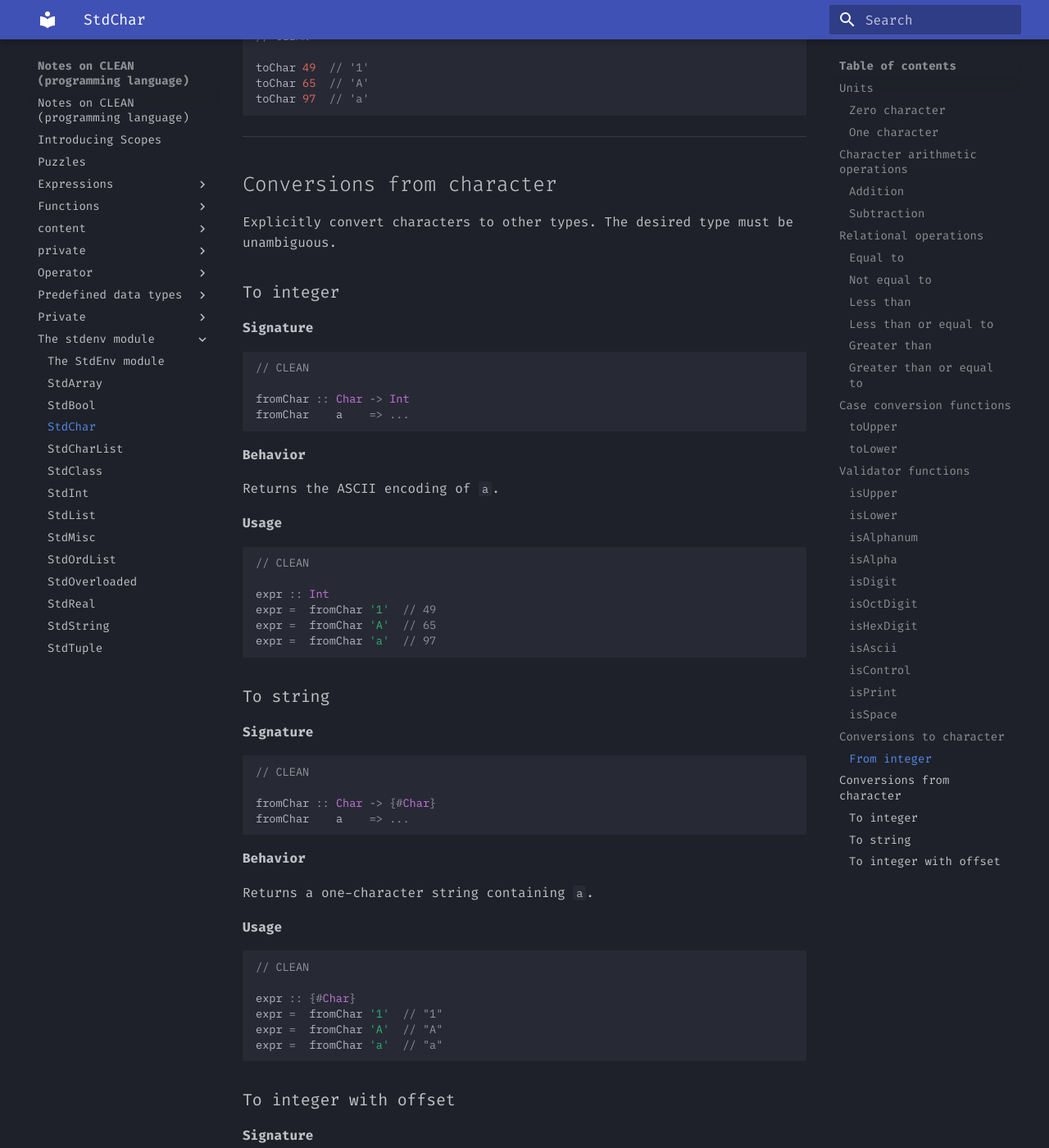
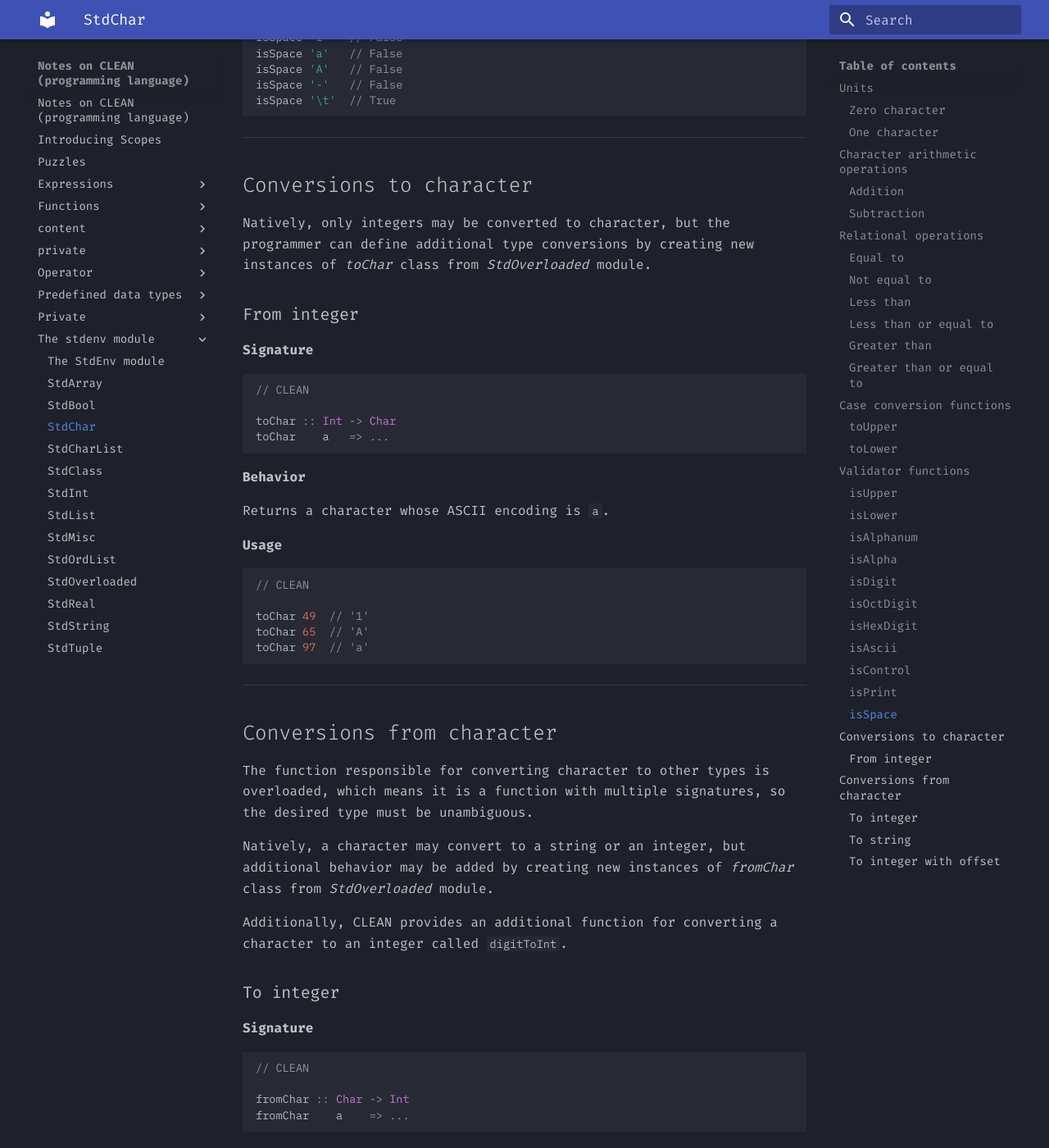
Before and after one commit to Eurydia/notes-on-clean-programming-language, an MkDocs documentation site: the page built from docs/the-stdenv-module/stdchar.md, in a window 1280 px wide and 1400 px high, scrolled down 12753 px. Shown: the whole window at 82% size. Built offline with MkDocs 1.6.1 and Material for MkDocs 9.7.7, drawn with Linux system fonts in a browser that asks for light colours; some of the changed text lies outside the part shown.

Commit message:
Update stdchar.md

````diff
--- a/docs/the-stdenv-module/stdchar.md
+++ b/docs/the-stdenv-module/stdchar.md
@@ -1,12 +1,17 @@
 ---
-Date of last full revision: 16/DEC/2023
+Date of last full revision: 25/DEC/2023
 ---
 
 # StdChar
 
+This module can be imported individually or as a part of the *Standard Environment*.
+It defines many critical operations and functions on the character type.
+
 Visit [StdChar](https://cloogle.org/src/#base-stdenv/StdChar;icl;line=1) on Cloogle for source code of this module.
 
 ## Units
+
+Neither of these unit characters are printable but they facilitate *character addition* and *character subtraction* operators.
 
 ### Zero character
 
@@ -41,6 +46,8 @@
 ---
 
 ## Character arithmetic operations
+
+The intuition is the same for both addition and subtract, difficult to formally define but much easier to informally explain.
 
 ### Addition
 
@@ -95,6 +102,9 @@
 ---
 
 ## Relational operations
+
+Characters are compared based on their lexical order.
+Under the hood, CLEAN compares their ASCII encodings.
 
 ### Equal to
 
@@ -256,6 +266,8 @@
 
 ## Case conversion functions
 
+These two functions convert the case of a character they have been given.
+
 ### `toUpper`
 
 **Signature**
@@ -270,7 +282,6 @@
 **Behavior**
 
 Returns the upper case of `a`.
-
 If it is not possible to return an upper case of `a`, returns `a` as is.
 
 **Usage**
@@ -314,6 +325,10 @@
 ---
 
 ## Validator functions
+
+I hope that the term *validator function* is not too absurd to anyone reading these notes, but I just could not find a better name.
+
+Note that these functions are closely related to the ASCII character encoding standard.
 
 ### `isUpper`
 
@@ -626,6 +641,8 @@
 
 ## Conversions to character
 
+Natively, only integers may be converted to character, but the programmer can define additional type conversions by creating new instances of *toChar* class from *StdOverloaded* module.
+
 ### From integer
 
 **Signature**
@@ -655,8 +672,11 @@
 
 ## Conversions from character
 
-Explicitly convert characters to other types.
-The desired type must be unambiguous.
+The function responsible for converting character to other types is overloaded, which means it is a function with multiple signatures, so the desired type must be unambiguous.
+
+Natively, a character may convert to a string or an integer, but additional behavior may be added by creating new instances of *fromChar* class from *StdOverloaded* module.
+
+Additionally, CLEAN provides an additional function for converting a character to an integer called `digitToInt`.
 
 ### To integer
 
@@ -725,12 +745,16 @@
 
 Returns the ASCII encoding of `a` offset by `-48`.
 
+The function itself is not too difficult to define, but the general use case lies in its convenience.
+
 **Usage**
 
 ```clean
 // CLEAN
 
 digitToInt '1'  // 49 - 48 ->  1
+digitToInt '2'  // 50 - 48 ->  2
+digitToInt '3'  // 51 - 48 ->  3
 digitToInt 'a'  // 97 - 48 ->  49
 digitToInt 'A'  // 65 - 48 ->  17
 digitToInt '-'  // 45 - 48 -> -3
````
